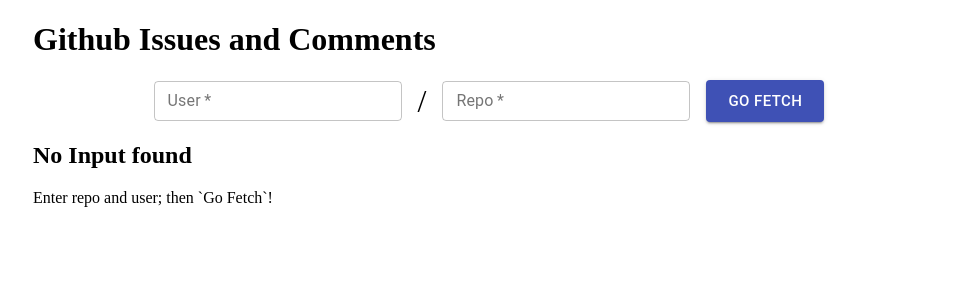
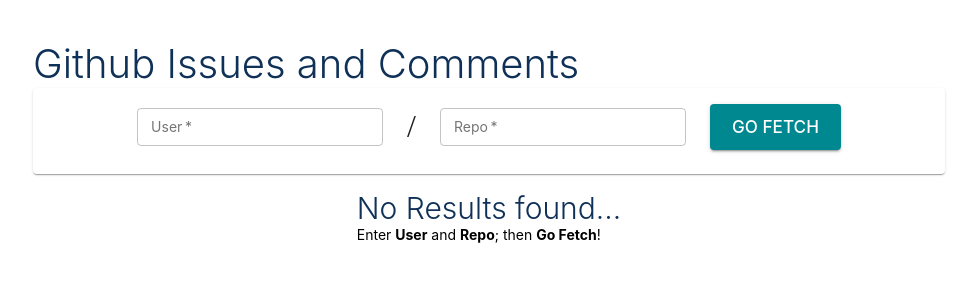
Before and after one commit to AluBhorta/cactus-frontend-assignment, a React (Create React App) app: page / in a window 1280 px wide. Shown: the top 300 px of the page, without its empty margins (151-1128 px from the left). Built offline with nearby package versions, Linux system fonts and the light colour scheme.

Commit message:
add mui-theme add no-results adjust styling

```diff
--- a/src/app.tsx
+++ b/src/app.tsx
@@ -1,10 +1,11 @@
 import React, { useState } from "react";
-import { Container } from "@material-ui/core";
+import { Box, Container, Typography } from "@material-ui/core";
 
 import IssueForm from "./components/issue-form";
 import IssueList from "./components/issue-list";
 
 import "./styles/index.css";
+import NoResults from "./components/no-results";
 
 function App() {
     const [user, setUser] = useState("");
@@ -17,20 +18,21 @@
 
     return (
         <>
+            <Box marginTop="5vh">
                 <Container maxWidth="md">
-                <h1>Github Issues and Comments</h1>
+                    <Typography variant="h1" color="secondary">
+                        Github Issues and Comments
+                    </Typography>
 
                     <IssueForm handleGoFetch={handleGoFetch} />
 
                     {user && repo ? (
                         <IssueList user={user} repo={repo} />
                     ) : (
-                    <>
-                        <h2>No Input found</h2>
-                        <p>Enter repo and user; then `Go Fetch`!</p>
-                    </>
+                        <NoResults />
                     )}
                 </Container>
+            </Box>
         </>
     );
 }
--- a/src/components/issue-form.tsx
+++ b/src/components/issue-form.tsx
@@ -1,5 +1,5 @@
 import React, { useState } from "react";
-import { Button, Grid, TextField } from "@material-ui/core";
+import { Button, Card, CardContent, Grid, TextField } from "@material-ui/core";
 import { makeStyles } from "@material-ui/core/styles";
 
 const useStyles = makeStyles({
@@ -35,14 +35,23 @@
 
     return (
         <>
+            <Card>
+                <CardContent>
                     <form>
-                <Grid container alignItems="center" justify="center">
+                        <Grid
+                            container
+                            alignItems="center"
+                            justify="center"
+                            spacing={3}
+                        >
                             <Grid item>
                                 <TextField
                                     label="User"
                                     variant="outlined"
                                     value={userInput}
-                            onChange={(e) => setUserInput(e.target.value)}
+                                    onChange={(e) =>
+                                        setUserInput(e.target.value)
+                                    }
                                     placeholder="Enter Github user..."
                                     size="small"
                                     required
@@ -51,7 +60,7 @@
                             </Grid>
 
                             <Grid item>
-                        <span className={classes.slash + " ml mr"}>/</span>
+                                <span className={classes.slash}>/</span>
                             </Grid>
 
                             <Grid item>
@@ -60,14 +69,15 @@
                                     variant="outlined"
                                     placeholder="Enter Github repo..."
                                     value={repoInput}
-                            onChange={(e) => setRepoInput(e.target.value)}
+                                    onChange={(e) =>
+                                        setRepoInput(e.target.value)
+                                    }
                                     size="small"
                                     required
                                     aria-required
                                 />
                             </Grid>
                             <Grid item>
-                        <span className="ml"></span>
                                 <Button
                                     variant="contained"
                                     color="primary"
@@ -79,6 +89,8 @@
                             </Grid>
                         </Grid>
                     </form>
+                </CardContent>
+            </Card>
         </>
     );
 };
--- /dev/null
+++ b/src/components/no-results.tsx
@@ -0,0 +1,29 @@
+import { Box, Grid, Typography } from "@material-ui/core";
+import React from "react";
+
+const NoResults: React.FC = () => {
+    return (
+        <>
+            <Box margin="1rem">
+                <Grid container justify="center">
+                    <Grid item>
+                        <div className="text-center">
+                            <Typography variant="h2" color="secondary">
+                                No Results found...
+                            </Typography>
+                        </div>
+                        <div className="text-center">
+                            <Typography>
+                                Enter <strong>User</strong> and{" "}
+                                <strong>Repo</strong>; then{" "}
+                                <strong>Go Fetch</strong>!
+                            </Typography>
+                        </div>
+                    </Grid>
+                </Grid>
+            </Box>
+        </>
+    );
+};
+
+export default NoResults;
--- a/src/index.tsx
+++ b/src/index.tsx
@@ -1,10 +1,13 @@
-import React from 'react';
-import ReactDOM from 'react-dom';
+import React from "react";
+import ReactDOM from "react-dom";
 import App from "./app";
+import Theme from "./theme";
 
 ReactDOM.render(
     <React.StrictMode>
-        <App/>
+        <Theme>
+            <App />
+        </Theme>
     </React.StrictMode>,
-    document.getElementById('root')
+    document.getElementById("root")
 );
--- a/src/styles/index.css
+++ b/src/styles/index.css
@@ -1 +1,2 @@
 @import "./util.css";
+@import "./layout.css";
--- /dev/null
+++ b/src/styles/layout.css
@@ -0,0 +1,3 @@
+*, body {
+    box-sizing: border-box;
+}
--- a/src/styles/util.css
+++ b/src/styles/util.css
@@ -5,3 +5,7 @@
 .mr {
     margin-right: 1rem;
 }
+
+.text-center {
+    text-align: center;
+}
--- /dev/null
+++ b/src/theme.tsx
@@ -0,0 +1,75 @@
+import { createMuiTheme, ThemeProvider } from "@material-ui/core";
+import React from "react";
+
+const theme = createMuiTheme({
+    palette: {
+        primary: {
+            main: "#008891",
+        },
+        secondary: {
+            main: "#0f3057",
+        },
+    },
+    typography: {
+        fontSize: 16,
+        fontFamily: `-apple-system, BlinkMacSystemFont, 'Segoe UI', Roboto, Oxygen, Ubuntu, Cantarell, 'Open Sans', 'Helvetica Neue', sans-serif`,
+        h4: {
+            fontStyle: "normal",
+            fontWeight: "bold",
+            fontSize: "14px",
+            lineHeight: "17px",
+        },
+        h3: {
+            fontStyle: "normal",
+            fontWeight: 300,
+            fontSize: "20px",
+            lineHeight: "24px",
+        },
+        h2: {
+            fontStyle: "normal",
+            fontWeight: 300,
+            fontSize: "30px",
+            lineHeight: "36px",
+        },
+        h1: {
+            fontStyle: "normal",
+            fontWeight: 300,
+            fontSize: "40px",
+            lineHeight: "48px",
+        },
+        body1: {
+            fontStyle: "normal",
+            fontWeight: "normal",
+            fontSize: "14px",
+            lineHeight: "17px",
+            textAlign: "left",
+        },
+        subtitle1: {
+            fontStyle: "medium",
+            fontWeight: "bold",
+            fontSize: "12px",
+            lineHeight: "12px",
+            textAlign: "left",
+        },
+        subtitle2: {
+            fontStyle: "normal",
+            fontWeight: "normal",
+            fontSize: "12px",
+            lineHeight: "12px",
+            textAlign: "left",
+        },
+    },
+    props: {
+        MuiButton: {
+            color: "primary",
+        },
+        MuiLinearProgress: {
+            color: "secondary",
+        },
+    },
+    shape: {},
+});
+
+export default function Theme(props: { children?: React.ReactNode }) {
+    return <ThemeProvider theme={theme}>{props.children}</ThemeProvider>;
+}
```
Lines whose indentation alone changed are shown as unchanged.
